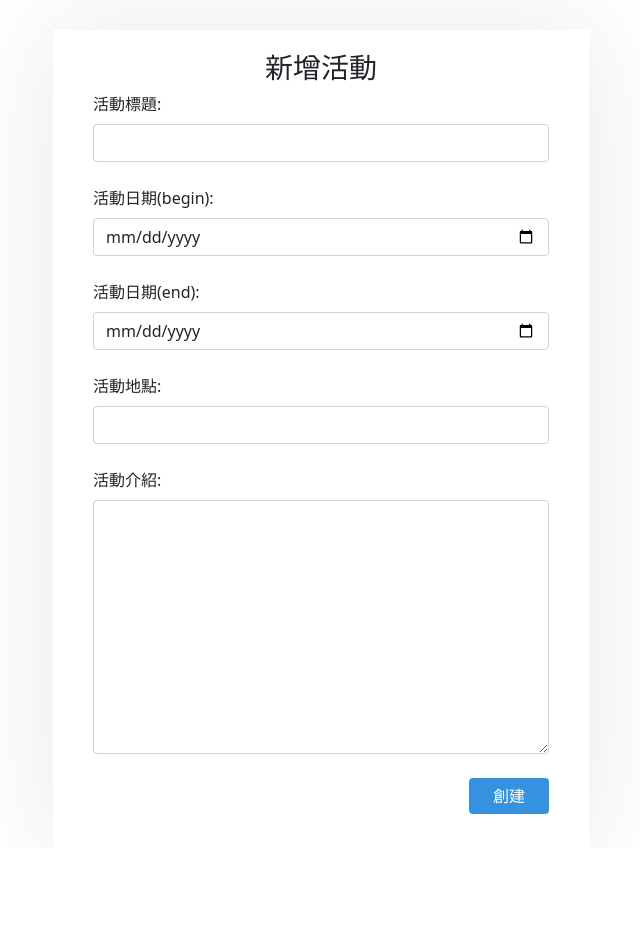
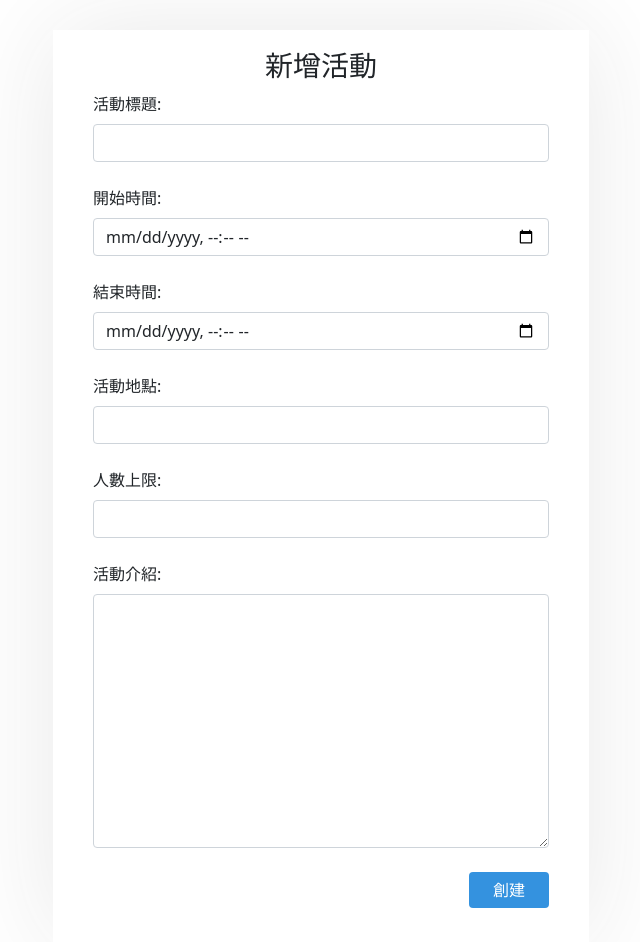
Before and after one commit to abcdef920412/python_flask, a Flask app: page /create in a window 1280 px wide. Shown: the whole page, without its empty margins (319-959 px from the left). Before the commit the page ends 814 px from the top, so only its background shows below. Run offline with Flask 3, Linux system fonts and the light colour scheme; some libraries are stand-ins or nearby versions.

Commit message:
feat optimization of event creation interface and addition of participant registration limit feature

```diff
--- a/app.py
+++ b/app.py
@@ -43,33 +43,45 @@ def member():
 def event(event_id):
     #print(event_id)
     collection = db["events"]
-    item =  collection.find_one({
+    table =  collection.find_one({
         "_id" : ObjectId(event_id)
     })
-    if item == None:
+    if table == None:
         return redirect("/error")
-    title = item["title"]
-    date_begin = item["date_begin"]
-    date_end = item["date_end"]
-    location = item["location"]
-    description = item["description"]
-    return render_template("event.html",event_id = event_id, event_title = title, date_begin = date_begin, date_end = date_end , event_location = location, event_description = description)
+    title = table["title"]
+    date_begin = table["date_begin"]
+    date_end = table["date_end"]
+    location = table["location"]
+    description = table["description"]
+    limit_value = table["limit_value"]
+    registered_count = len(table["member"])
+    return render_template("event.html",
+                           event_id = event_id,
+                           event_title = title,
+                           date_begin = date_begin,
+                           date_end = date_end ,
+                           event_location = location,
+                           event_description = description,
+                           limit_value = limit_value,
+                           registered_count = registered_count
+                           )
 
 @app.route("/register_event/<event_id>")
 def register_event(event_id):
     if "username" in session:
-        member = session["username"]
+        username = session["username"]
         collection = db["events"]
-        filter = {"_id": ObjectId(event_id)}
-        isRegistered = collection.find_one({
-            "_id" : ObjectId(event_id),
-            "member" : member
-        })
-        if isRegistered == None:
-            newvalue = {"$set": {"member": member}}
-            collection.update_one(filter, newvalue)
-            return {'result' : 'Success'}
-
+        filter = {"_id" : ObjectId(event_id)}
+        table = collection.find_one(filter)
+        if username not in table["member"]:
+            limit = table["limit_value"]
+            registered_count = len(table["member"])
+            if limit > registered_count:
+                newvalue = {"$push": {"member": username}}
+                collection.update_one(filter, newvalue)
+                return {'result' : 'Success'}
+            else:
+                return {'result' : 'isFull'}
         return {'result' : 'isRegistered'}
     else:
         return redirect("/error")
@@ -133,29 +145,40 @@ def create():
 
 @app.route("/create_event",methods=["POST"])
 def create_event():
-    title = request.form["title"]
-    date_begin = request.form["date_begin"]
-    date_end = request.form["date_end"]
-    location = request.form["location"]
-    description = request.form["description"]
-    collection = db["users"]
-    host = session["username"]
-    #member = request.form["member"]
-    #tag = request.form["tag"]
-    #requirement = request.form["requirement"]
-    collection = db["events"]
-    collection.insert_one({
-        "title":title,
-        "date_begin":date_begin,
-        "date_end":date_end,
-        "location":location,
-        "description":description,
-        "host":host,
-        #"member":member,#好像沒辦法插入NULL
-        #"tag":tag,
-        #"requirement":requirement,
-    })
-    return redirect("/member")
+    if "username" in session:
+        title = request.form["title"]
+        date_begin = request.form["date_begin"]
+        date_begin = date_begin.replace("T","  ")
+        date_end = request.form["date_end"]
+        date_end = date_begin.replace("T","   ")
+        location = request.form["location"]
+        limit_value = int(request.form["limit_value"])
+        description = request.form["description"]
+        host = session["username"]
+        member = request.form.getlist("member")[:limit_value]
+
+        #member = request.form["member"]
+        #tag = request.form["tag"]
+        #requirement = request.form["requirement"]
+        collection = db["events"]
+        result = collection.insert_one({
+            "title":title,
+            "date_begin":date_begin,
+            "date_end":date_end,
+            "location":location,
+            "description":description,
+            "host":host,
+            "member":member,
+            "limit_value":limit_value
+            #"tag":tag,
+            #"requirement":requirement,
+        })
+        if result.acknowledged:
+            return {'result' : 'Success'}
+        else:
+            {'result' : 'Faliure'}
+    else:
+        return redirect("/error")
 
 @app.route("/search_event", methods = ["POST"])
 def search_event():
@@ -186,7 +209,6 @@ def delete_event(event_id):
         target = collection.find_one({
             "_id" : ObjectId(event_id)
         })
-        print("target")
         if target != None:
             collection.delete_one({
                 "_id" : ObjectId(event_id)
--- a/templates/create_event.html
+++ b/templates/create_event.html
@@ -5,11 +5,12 @@
     <meta name="viewport" content="width=device-width, initial-scale=1.0">
     <link rel="preconnect" href="https://fonts.googleapis.com">
     <link rel="preconnect" href="https://fonts.gstatic.com" crossorigin>
-    <link href="https://fonts.googleapis.com/css2?family=Noto+Sans+TC:wght@600&display=swap" rel="stylesheet">
+    <link href="https://cdn.jsdelivr.net/npm/sweetalert2@11.7.3/dist/sweetalert2.min.css" rel="stylesheet">
     <link href="https://cdn.jsdelivr.net/npm/bootstrap@5.1.1/dist/css/bootstrap.min.css" rel="stylesheet" integrity="sha384-F3w7mX95PdgyTmZZMECAngseQB83DfGTowi0iMjiWaeVhAn4FJkqJByhZMI3AhiU" crossorigin="anonymous">
     <title>創建活動</title>
 </head>
 <body>
+    <script src="https://cdn.jsdelivr.net/npm/sweetalert2@11.7.3/dist/sweetalert2.all.min.js"></script>
     <style>
         .container{
             width:35em;
@@ -28,7 +29,7 @@
             justify-content: center;
             font-family: 'Noto Sans TC', sans-serif;
         }
-        .container input[type=submit]{
+        .container button[type=submit] {
             float: right;
             width: 80px;
             background-color: #3492df;
@@ -36,23 +37,72 @@
         }
     </style>
 
-    <form action="/create_event" method="POST">
+    <form id="eventForm" method="POST">
         <div class="container">
             <div class="section1">
                 <h3>新增活動</h3>
                 <label for="title" class="form-label">活動標題:</label><br>
-                <input class="form-control" type="text" name="title" required><br>
-                <label for="date" class="form-label">活動日期(begin):</label><br>
-                <input class="form-control" type="date" name="date_begin" required><br>
-                <label for="date" class="form-label">活動日期(end):</label><br>
-                <input class="form-control" type="date" name="date_end" required><br>
+                <input id="title" class="form-control" type="text" name="title" required><br>
+                <label for="date_begin" class="form-label">開始時間:</label><br>
+                <input id="date_begin" class="form-control" type="datetime-local" name="date_begin" onchange="setEndDate()" required><br>
+                <label for="date_end" class="form-label">結束時間:</label><br>
+                <input id="date_end" class="form-control" type="datetime-local" name="date_end" required><br>
                 <label for="location" class="form-label">活動地點:</label><br>
-                <input class="form-control" type="text" name="location" required><br>
+                <input id="location" class="form-control" type="text" name="location" required><br>
+                <label for="limit_value" class="form-label">人數上限:</label><br>
+                <input id="limit_value" class="form-control" type="number" name="limit_value" min="1" required><br>
                 <label for="description" class="form-label" >活動介紹:</label><br>
                 <textarea class="form-control" name="description" id="description" cols="30" rows="10" required></textarea><br>
-                <input class="btn btn-primary" type="submit" value="創建">
+                <button class="btn btn-primary" type="submit">創建</button>
             </div>
         </div>
     </form>
+    <script>
+        function setEndDate() { //輸入完 date_begin 時，date_end = date_begin
+            var startDateValue = document.getElementById("date_begin").value;
+            document.getElementById("date_end").value = startDateValue;
+        }
+        document.getElementById('eventForm').addEventListener('submit', function(event) {
+            event.preventDefault(); // Prevent the default form submission
+            const formElement = event.target;
+            const data = new URLSearchParams();
+            for (const pair of new FormData(formElement)) {
+                data.append(pair[0], pair[1]);
+            }
+            // 使用 Fetch API 發起 AJAX 請求
+            const create_url = {{ url_for("create_event")|tojson }}
+            fetch(create_url,{
+                method: "POST",
+                body: data
+            })
+            .then(response => response.json())
+            .then(data => {
+                if (data.result == 'Success') {
+                    Swal.fire({
+                        icon: 'success',
+                        title: '活動創建成功',
+                        text: '2 秒後跳轉頁面',
+                        timer: 2000,
+                        timerProgressBar: true,
+                    });
+                } else {
+                    Swal.fire({
+                        icon: 'error',
+                        title: '發生錯誤',
+                        text: '2 秒後跳轉頁面',
+                        timer: 2000,
+                        timerProgressBar: true,
+                    });
+                }
+                const member = {{ url_for("member")|tojson }};
+                setTimeout(() => {
+                    window.location.href = member;
+                }, 2000); // 2 秒後跳轉頁面
+            })
+            .catch(error => {
+                console.error('Fetch Error:', error);
+            });
+        });
+    </script>
 </body>
 </html>
```
Also changed, not shown: templates/event.html (+15 -3 lines).
